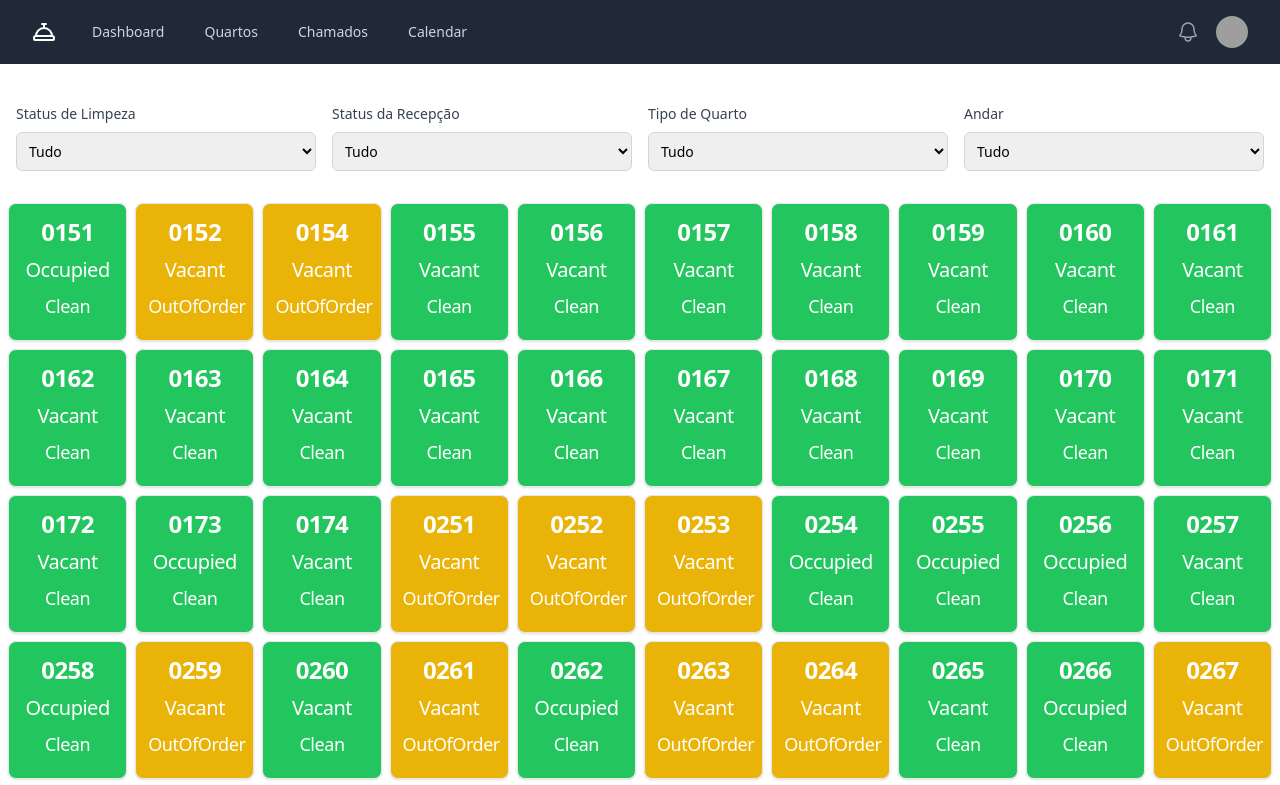
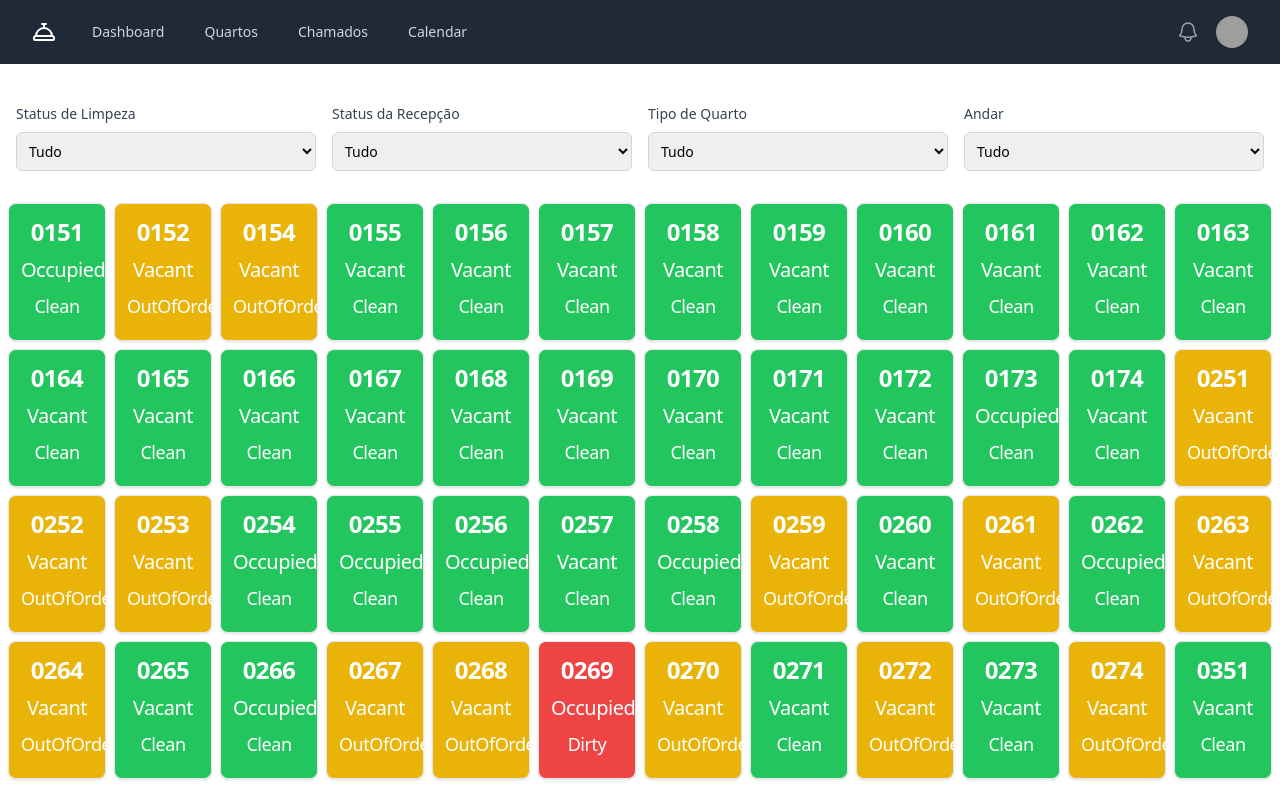
Before and after one commit to Geanderson-Ferreira/app-integra, a React (Vite) app: page /quartos in a window 1280 px wide. Shown: the top 785 px of the page. Built offline with nearby package versions, Linux system fonts and the light colour scheme; grey boxes are pictures that could not be loaded.

Commit message:
Filtro de Quartos Implementado 2

```diff
--- a/src/components/RoomsFilter.jsx
+++ b/src/components/RoomsFilter.jsx
@@ -1,6 +1,6 @@
 function RoomFilters({ onFilterChange, availableFilters }) {
   return (
-      <div className="filters  space-y-4 sm:space-y-0 sm:flex sm:flex-row sm:items-start sm:w-full sm:h-auto sm:sticky sm:top-[60px] sm:left-0 place-items-end sm:px-4 sm:py-6 grid grid-cols-2 gap-4 sm:grid-cols-4">
+      <div className="filters max-w-screen-2xl mx-auto space-y-4 sm:space-y-0 sm:flex sm:flex-row sm:items-start sm:w-full sm:h-auto sm:sticky sm:top-[60px] sm:left-0 place-items-end sm:px-4 sm:py-6 grid grid-cols-2 gap-4 sm:grid-cols-4">
       {/* // <div className="filters space-y-4 sm:space-y-0 sm:flex sm:flex-row sm:items-start sm:w-full sm:h-auto sm:sticky sm:top-[60px] sm:left-0 sm:px-4 sm:py-6 grid grid-cols-2 sm:grid-cols-4 gap-4"> */}
 
           <div className="filter-item flex flex-col space-y-2 w-full">
--- a/src/pages/Quartos.jsx
+++ b/src/pages/Quartos.jsx
@@ -68,7 +68,7 @@ function Quartos() {
         <div className="pt-20">
             <RoomFilters onFilterChange={handleFilters} availableFilters={availableFilters} />
 
-            <div className="grid grid-cols-4 sm:grid-cols-5 md:grid-cols-7 lg:grid-cols-10 gap-2 p-2">
+            <div className="grid grid-cols-4 sm:grid-cols-5 md:grid-cols-7 lg:grid-cols-12 gap-2 p-2 max-w-screen-2xl mx-auto">
                 {roomsContent.housekeepingRoomInfo.housekeepingRooms.room.map((quarto) => (
                     <QuartoCard key={quarto.roomId} quarto={quarto} />
                 ))}
```
